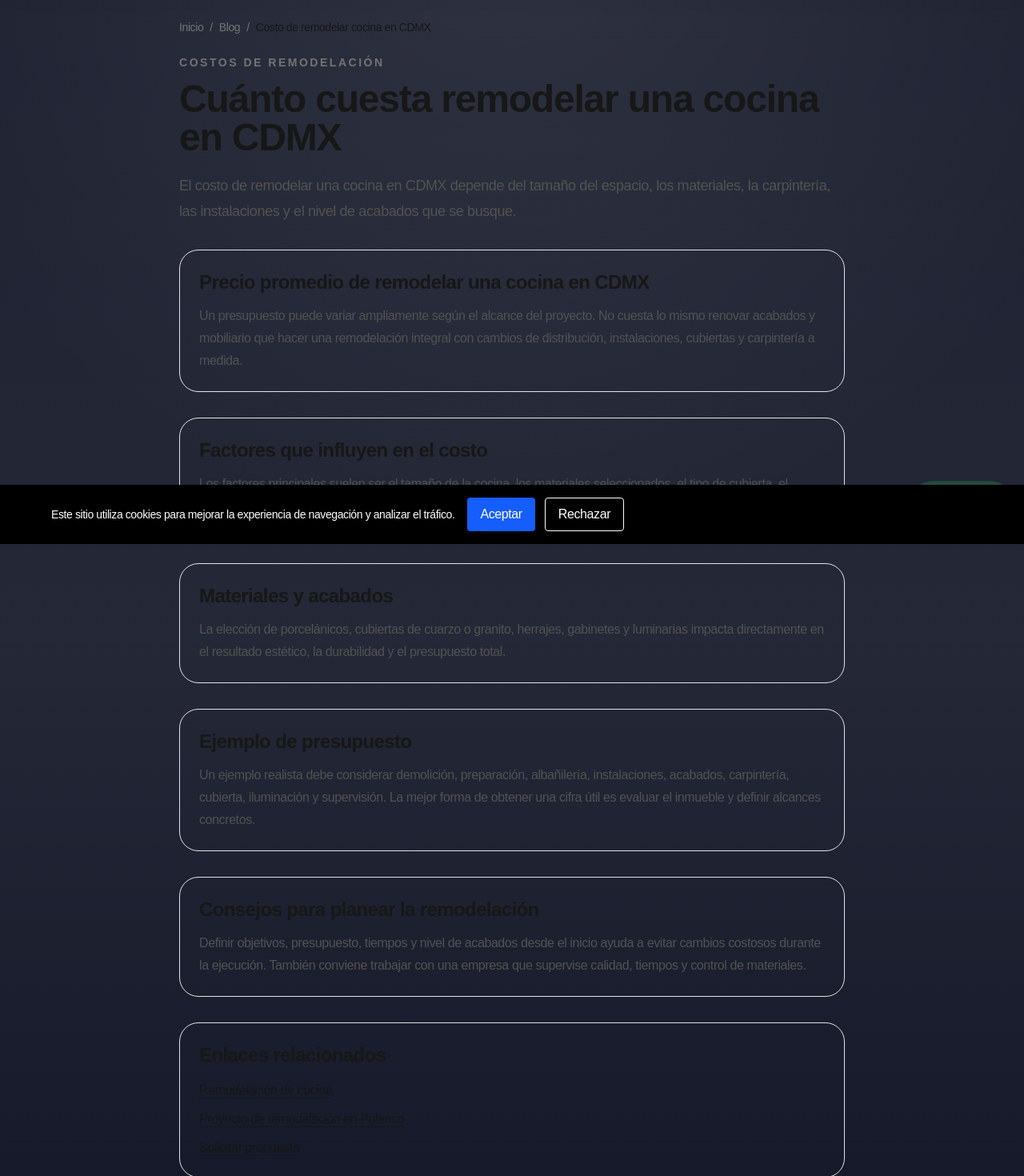
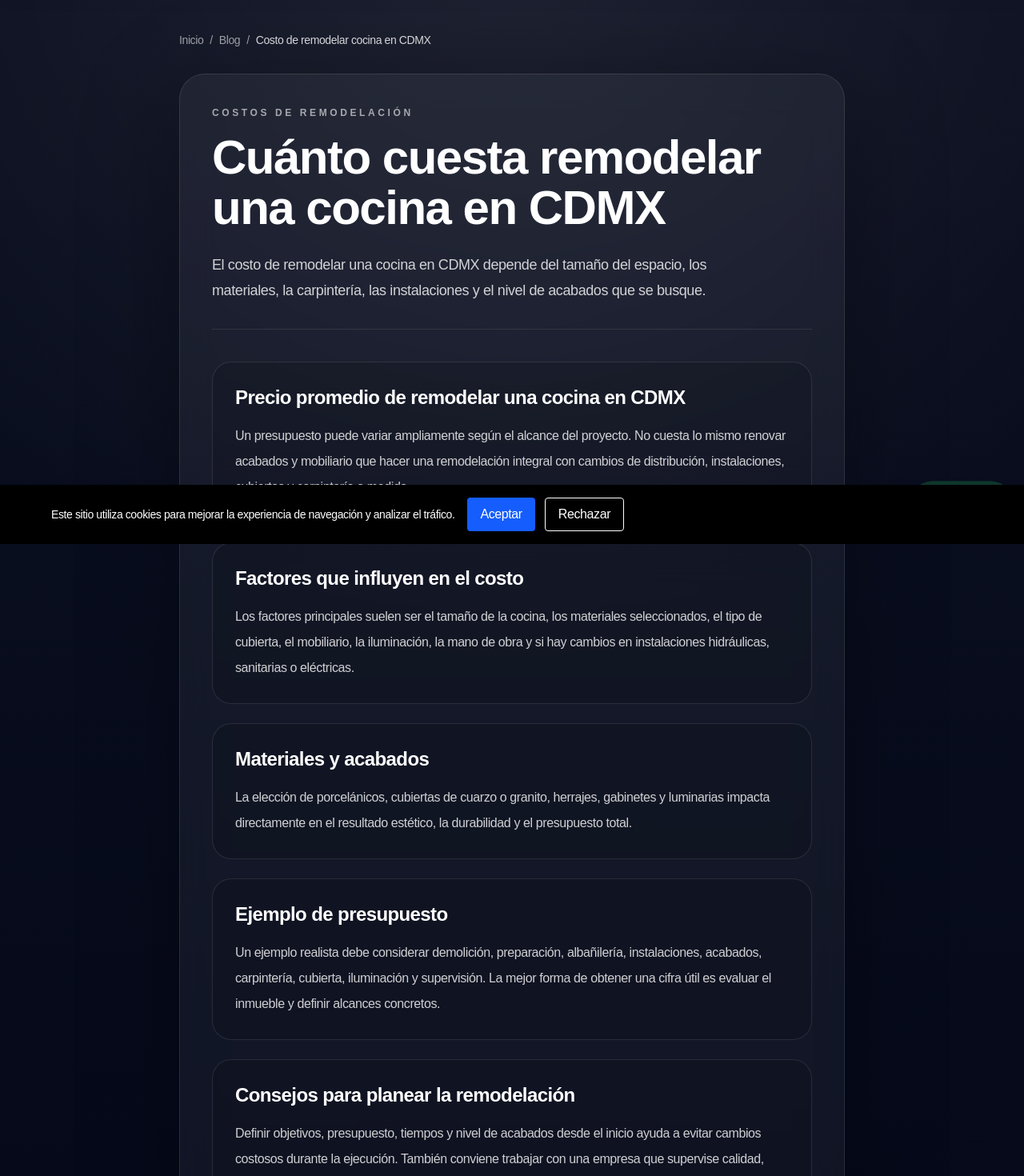
Before and after one commit to caprivara86/proyectaremodela, a Next.js app: page /blog/costo-remodelar-cocina-cdmx in a window 1280 px wide. Shown: the part 120-1590 px from the top of the page at 80% size. Built offline with nearby package versions, Linux system fonts and the light colour scheme.

Commit message:
fix(blog): encoding limpio + textos en blanco y contenido corregido

```diff
--- a/src/app/blog/costo-remodelar-cocina-cdmx/page.tsx
+++ b/src/app/blog/costo-remodelar-cocina-cdmx/page.tsx
@@ -12,84 +12,103 @@ export const metadata: Metadata = {
 
 export default function CostoRemodelarCocinaPage() {
   return (
-    <main className="bg-transparent text-neutral-900">
-      <section className="mx-auto max-w-4xl px-6 py-12 md:px-8 md:py-16">
-        <nav aria-label="Breadcrumb" className="mb-6 text-sm text-neutral-500">
+    <main className="relative overflow-hidden">
+      <div className="absolute inset-0 -z-20 bg-[radial-gradient(circle_at_top,rgba(255,255,255,0.12),transparent_30%),linear-gradient(180deg,#111827_0%,#0f172a_45%,#020617_100%)]" />
+      <div className="absolute inset-0 -z-10 bg-[linear-gradient(135deg,rgba(255,255,255,0.05),transparent_28%,transparent_72%,rgba(255,255,255,0.04))]" />
+
+      <section className="mx-auto max-w-4xl px-6 py-14 md:px-8 md:py-20">
+        <nav aria-label="Breadcrumb" className="mb-8 text-sm text-white/60">
           <ol className="flex flex-wrap items-center gap-2">
-            <li><Link href="/" className="hover:text-neutral-900">Inicio</Link></li>
+            <li><Link href="/" className="transition hover:text-white">Inicio</Link></li>
             <li>/</li>
-            <li><Link href="/blog" className="hover:text-neutral-900">Blog</Link></li>
+            <li><Link href="/blog" className="transition hover:text-white">Blog</Link></li>
             <li>/</li>
-            <li className="text-neutral-900">Costo de remodelar cocina en CDMX</li>
+            <li className="text-white/85">Costo de remodelar cocina en CDMX</li>
           </ol>
         </nav>
 
-        <article className="space-y-8">
-          <header>
-            <p className="mb-3 text-sm font-semibold uppercase tracking-[0.18em] text-neutral-500">
+        <article className="rounded-[32px] border border-white/10 bg-white/5 p-7 shadow-[0_30px_120px_rgba(0,0,0,0.35)] backdrop-blur-xl md:p-10">
+          <header className="border-b border-white/10 pb-8">
+            <p className="mb-4 text-xs font-semibold uppercase tracking-[0.30em] text-white/60">
               Costos de remodelación
             </p>
-            <h1 className="text-4xl font-semibold tracking-tight md:text-5xl">
+
+            <h1 className="max-w-3xl text-4xl font-semibold tracking-tight text-white md:text-6xl md:leading-[1.05]">
               Cuánto cuesta remodelar una cocina en CDMX
             </h1>
-            <p className="mt-5 text-lg leading-8 text-neutral-600">
+
+            <p className="mt-6 max-w-2xl text-lg leading-8 text-white/80">
               El costo de remodelar una cocina en CDMX depende del tamaño del espacio, los materiales,
               la carpintería, las instalaciones y el nivel de acabados que se busque.
             </p>
           </header>
 
-          <section className="rounded-3xl border border-neutral-200 p-6">
-            <h2 className="text-2xl font-semibold tracking-tight">Precio promedio de remodelar una cocina en CDMX</h2>
-            <p className="mt-3 leading-7 text-neutral-600">
+          <div className="mt-10 space-y-6">
+            <section className="rounded-3xl border border-white/10 bg-black/10 p-6 md:p-7">
+              <h2 className="text-2xl font-semibold tracking-tight text-white">
+                Precio promedio de remodelar una cocina en CDMX
+              </h2>
+              <p className="mt-4 leading-8 text-white/80">
                 Un presupuesto puede variar ampliamente según el alcance del proyecto. No cuesta lo mismo
                 renovar acabados y mobiliario que hacer una remodelación integral con cambios de distribución,
                 instalaciones, cubiertas y carpintería a medida.
               </p>
             </section>
 
-          <section className="rounded-3xl border border-neutral-200 p-6">
-            <h2 className="text-2xl font-semibold tracking-tight">Factores que influyen en el costo</h2>
-            <p className="mt-3 leading-7 text-neutral-600">
+            <section className="rounded-3xl border border-white/10 bg-black/10 p-6 md:p-7">
+              <h2 className="text-2xl font-semibold tracking-tight text-white">
+                Factores que influyen en el costo
+              </h2>
+              <p className="mt-4 leading-8 text-white/80">
                 Los factores principales suelen ser el tamaño de la cocina, los materiales seleccionados,
                 el tipo de cubierta, el mobiliario, la iluminación, la mano de obra y si hay cambios en
                 instalaciones hidráulicas, sanitarias o eléctricas.
               </p>
             </section>
 
-          <section className="rounded-3xl border border-neutral-200 p-6">
-            <h2 className="text-2xl font-semibold tracking-tight">Materiales y acabados</h2>
-            <p className="mt-3 leading-7 text-neutral-600">
+            <section className="rounded-3xl border border-white/10 bg-black/10 p-6 md:p-7">
+              <h2 className="text-2xl font-semibold tracking-tight text-white">
+                Materiales y acabados
+              </h2>
+              <p className="mt-4 leading-8 text-white/80">
                 La elección de porcelánicos, cubiertas de cuarzo o granito, herrajes, gabinetes y luminarias
                 impacta directamente en el resultado estético, la durabilidad y el presupuesto total.
               </p>
             </section>
 
-          <section className="rounded-3xl border border-neutral-200 p-6">
-            <h2 className="text-2xl font-semibold tracking-tight">Ejemplo de presupuesto</h2>
-            <p className="mt-3 leading-7 text-neutral-600">
+            <section className="rounded-3xl border border-white/10 bg-black/10 p-6 md:p-7">
+              <h2 className="text-2xl font-semibold tracking-tight text-white">
+                Ejemplo de presupuesto
+              </h2>
+              <p className="mt-4 leading-8 text-white/80">
                 Un ejemplo realista debe considerar demolición, preparación, albañilería, instalaciones,
                 acabados, carpintería, cubierta, iluminación y supervisión. La mejor forma de obtener una
                 cifra útil es evaluar el inmueble y definir alcances concretos.
               </p>
             </section>
 
-          <section className="rounded-3xl border border-neutral-200 p-6">
-            <h2 className="text-2xl font-semibold tracking-tight">Consejos para planear la remodelación</h2>
-            <p className="mt-3 leading-7 text-neutral-600">
+            <section className="rounded-3xl border border-white/10 bg-black/10 p-6 md:p-7">
+              <h2 className="text-2xl font-semibold tracking-tight text-white">
+                Consejos para planear la remodelación
+              </h2>
+              <p className="mt-4 leading-8 text-white/80">
                 Definir objetivos, presupuesto, tiempos y nivel de acabados desde el inicio ayuda a evitar
                 cambios costosos durante la ejecución. También conviene trabajar con una empresa que supervise
                 calidad, tiempos y control de materiales.
               </p>
             </section>
 
-          <section className="rounded-3xl border border-neutral-200 p-6">
-            <h2 className="text-2xl font-semibold tracking-tight">Enlaces relacionados</h2>
-            <ul className="mt-4 space-y-3">
-              <li><Link href="/remodelacion-residencial/cocina" className="underline underline-offset-4">Remodelación de cocina</Link></li>
-              <li><Link href="/proyectos/proyecto-remodelacion-polanco" className="underline underline-offset-4">Proyecto de remodelación en Polanco</Link></li>
-              <li><Link href="/contacto" className="underline underline-offset-4">Solicitar propuesta</Link></li>
+            <section className="rounded-3xl border border-white/10 bg-black/10 p-6 md:p-7">
+              <h2 className="text-2xl font-semibold tracking-tight text-white">
+                Enlaces relacionados
+              </h2>
+              <ul className="mt-4 space-y-3 text-white/85">
+                <li><Link href="/remodelacion-residencial/cocina" className="underline decoration-white/30 underline-offset-4 transition hover:text-white">Remodelación de cocina</Link></li>
+                <li><Link href="/proyectos/proyecto-remodelacion-polanco" className="underline decoration-white/30 underline-offset-4 transition hover:text-white">Proyecto de remodelación en Polanco</Link></li>
+                <li><Link href="/contacto" className="underline decoration-white/30 underline-offset-4 transition hover:text-white">Solicitar propuesta</Link></li>
               </ul>
             </section>
+          </div>
         </article>
       </section>
     </main>
--- a/src/app/blog/costo-remodelar-departamento-cdmx/page.tsx
+++ b/src/app/blog/costo-remodelar-departamento-cdmx/page.tsx
@@ -12,80 +12,101 @@ export const metadata: Metadata = {
 
 export default function CostoRemodelarDepartamentoPage() {
   return (
-    <main className="bg-transparent text-neutral-900">
-      <section className="mx-auto max-w-4xl px-6 py-12 md:px-8 md:py-16">
-        <nav aria-label="Breadcrumb" className="mb-6 text-sm text-neutral-500">
+    <main className="relative overflow-hidden">
+      <div className="absolute inset-0 -z-20 bg-[radial-gradient(circle_at_top,rgba(255,255,255,0.12),transparent_30%),linear-gradient(180deg,#111827_0%,#0f172a_45%,#020617_100%)]" />
+      <div className="absolute inset-0 -z-10 bg-[linear-gradient(135deg,rgba(255,255,255,0.05),transparent_28%,transparent_72%,rgba(255,255,255,0.04))]" />
+
+      <section className="mx-auto max-w-4xl px-6 py-14 md:px-8 md:py-20">
+        <nav aria-label="Breadcrumb" className="mb-8 text-sm text-white/60">
           <ol className="flex flex-wrap items-center gap-2">
-            <li><Link href="/" className="hover:text-neutral-900">Inicio</Link></li>
+            <li><Link href="/" className="transition hover:text-white">Inicio</Link></li>
             <li>/</li>
-            <li><Link href="/blog" className="hover:text-neutral-900">Blog</Link></li>
+            <li><Link href="/blog" className="transition hover:text-white">Blog</Link></li>
             <li>/</li>
-            <li className="text-neutral-900">Costo de remodelar departamento en CDMX</li>
+            <li className="text-white/85">Costo de remodelar departamento en CDMX</li>
           </ol>
         </nav>
 
-        <article className="space-y-8">
-          <header>
-            <p className="mb-3 text-sm font-semibold uppercase tracking-[0.18em] text-neutral-500">
+        <article className="rounded-[32px] border border-white/10 bg-white/5 p-7 shadow-[0_30px_120px_rgba(0,0,0,0.35)] backdrop-blur-xl md:p-10">
+          <header className="border-b border-white/10 pb-8">
+            <p className="mb-4 text-xs font-semibold uppercase tracking-[0.30em] text-white/60">
               Costos de remodelación
             </p>
-            <h1 className="text-4xl font-semibold tracking-tight md:text-5xl">
+
+            <h1 className="max-w-3xl text-4xl font-semibold tracking-tight text-white md:text-6xl md:leading-[1.05]">
               Cuánto cuesta remodelar un departamento en CDMX
             </h1>
-            <p className="mt-5 text-lg leading-8 text-neutral-600">
+
+            <p className="mt-6 max-w-2xl text-lg leading-8 text-white/80">
               El costo de remodelar un departamento en CDMX depende del metraje, el alcance del proyecto,
               la distribución, materiales, instalaciones y el nivel de acabados que se busque.
             </p>
           </header>
 
-          <section className="rounded-3xl border border-neutral-200 p-6">
-            <h2 className="text-2xl font-semibold tracking-tight">Precio promedio de remodelar un departamento en CDMX</h2>
-            <p className="mt-3 leading-7 text-neutral-600">
+          <div className="mt-10 space-y-6">
+            <section className="rounded-3xl border border-white/10 bg-black/10 p-6 md:p-7">
+              <h2 className="text-2xl font-semibold tracking-tight text-white">
+                Precio promedio de remodelar un departamento en CDMX
+              </h2>
+              <p className="mt-4 leading-8 text-white/80">
                 El presupuesto puede variar mucho entre una renovación superficial y una remodelación integral.
-              Cambiar pisos, cocina, baños, carpintería, pintura e instalaciones modifica considerablemente la inversión total.
+                Cambiar pisos, cocina, baños, carpintería, pintura e instalaciones modifica considerablemente
+                la inversión total.
               </p>
             </section>
 
-          <section className="rounded-3xl border border-neutral-200 p-6">
-            <h2 className="text-2xl font-semibold tracking-tight">Factores que influyen en el costo</h2>
-            <p className="mt-3 leading-7 text-neutral-600">
-              El metraje, el estado actual del inmueble, el nivel de intervención, la carpintería, los acabados,
-              la iluminación y los cambios en instalaciones eléctricas, hidráulicas o sanitarias suelen ser determinantes.
+            <section className="rounded-3xl border border-white/10 bg-black/10 p-6 md:p-7">
+              <h2 className="text-2xl font-semibold tracking-tight text-white">
+                Factores que influyen en el costo
+              </h2>
+              <p className="mt-4 leading-8 text-white/80">
+                El metraje, el estado actual del inmueble, el nivel de intervención, la carpintería,
+                los acabados, la iluminación y los cambios en instalaciones eléctricas, hidráulicas o sanitarias
+                suelen ser determinantes.
               </p>
             </section>
 
-          <section className="rounded-3xl border border-neutral-200 p-6">
-            <h2 className="text-2xl font-semibold tracking-tight">Materiales y acabados</h2>
-            <p className="mt-3 leading-7 text-neutral-600">
-              Pisos, recubrimientos, pintura, carpintería, cubiertas, luminarias y herrajes influyen tanto en
-              el presupuesto como en la percepción final del espacio y su durabilidad.
+            <section className="rounded-3xl border border-white/10 bg-black/10 p-6 md:p-7">
+              <h2 className="text-2xl font-semibold tracking-tight text-white">
+                Materiales y acabados
+              </h2>
+              <p className="mt-4 leading-8 text-white/80">
+                Pisos, recubrimientos, pintura, carpintería, cubiertas, luminarias y herrajes influyen tanto
+                en el presupuesto como en la percepción final del espacio y su durabilidad.
               </p>
             </section>
 
-          <section className="rounded-3xl border border-neutral-200 p-6">
-            <h2 className="text-2xl font-semibold tracking-tight">Ejemplo de presupuesto</h2>
-            <p className="mt-3 leading-7 text-neutral-600">
+            <section className="rounded-3xl border border-white/10 bg-black/10 p-6 md:p-7">
+              <h2 className="text-2xl font-semibold tracking-tight text-white">
+                Ejemplo de presupuesto
+              </h2>
+              <p className="mt-4 leading-8 text-white/80">
                 Una estimación realista debe considerar demolición, preparación, albañilería, instalaciones,
                 acabados, cocina, baños, carpintería, pintura, iluminación y supervisión de obra.
               </p>
             </section>
 
-          <section className="rounded-3xl border border-neutral-200 p-6">
-            <h2 className="text-2xl font-semibold tracking-tight">Consejos para planear la remodelación</h2>
-            <p className="mt-3 leading-7 text-neutral-600">
+            <section className="rounded-3xl border border-white/10 bg-black/10 p-6 md:p-7">
+              <h2 className="text-2xl font-semibold tracking-tight text-white">
+                Consejos para planear la remodelación
+              </h2>
+              <p className="mt-4 leading-8 text-white/80">
                 Antes de remodelar conviene definir prioridades, presupuesto, cronograma y nivel de acabados.
                 Una buena planeación ayuda a reducir desviaciones y mejorar el resultado final.
               </p>
             </section>
 
-          <section className="rounded-3xl border border-neutral-200 p-6">
-            <h2 className="text-2xl font-semibold tracking-tight">Enlaces relacionados</h2>
-            <ul className="mt-4 space-y-3">
-              <li><Link href="/remodelacion-residencial/departamento" className="underline underline-offset-4">Remodelación de departamentos</Link></li>
-              <li><Link href="/proyectos/proyecto-remodelacion-interlomas" className="underline underline-offset-4">Proyecto de remodelación en Interlomas</Link></li>
-              <li><Link href="/contacto" className="underline underline-offset-4">Solicitar propuesta</Link></li>
+            <section className="rounded-3xl border border-white/10 bg-black/10 p-6 md:p-7">
+              <h2 className="text-2xl font-semibold tracking-tight text-white">
+                Enlaces relacionados
+              </h2>
+              <ul className="mt-4 space-y-3 text-white/85">
+                <li><Link href="/remodelacion-residencial/departamento" className="underline decoration-white/30 underline-offset-4 transition hover:text-white">Remodelación de departamentos</Link></li>
+                <li><Link href="/proyectos/proyecto-remodelacion-interlomas" className="underline decoration-white/30 underline-offset-4 transition hover:text-white">Proyecto de remodelación en Interlomas</Link></li>
+                <li><Link href="/contacto" className="underline decoration-white/30 underline-offset-4 transition hover:text-white">Solicitar propuesta</Link></li>
               </ul>
             </section>
+          </div>
         </article>
       </section>
     </main>
--- a/src/app/blog/page.tsx
+++ b/src/app/blog/page.tsx
@@ -36,7 +36,7 @@ const posts = [
 
 export default function BlogPage() {
   return (
-    <main className="bg-transparent text-neutral-900">
+    <main className="bg-transparent text-white">
       <section className="border-b border-neutral-200 bg-[radial-gradient(circle_at_top,rgba(120,120,120,0.12),transparent_40%),linear-gradient(to_bottom,#fafafa,#ffffff)]">
         <div className="mx-auto max-w-6xl px-6 py-14 md:px-8 md:py-20">
           <div className="max-w-4xl">
@@ -72,10 +72,10 @@ export default function BlogPage() {
       <section className="mx-auto max-w-6xl px-6 py-12 md:px-8 md:py-16">
         <div className="mb-8 flex items-end justify-between gap-6">
           <div>
-            <p className="text-sm font-medium uppercase tracking-[0.18em] text-neutral-500">
+            <p className="text-sm font-medium uppercase tracking-[0.18em] text-white">
               Artículos destacados
             </p>
-            <h2 className="mt-2 text-2xl font-semibold tracking-tight text-neutral-950 md:text-3xl">
+            <h2 className="mt-2 text-2xl font-semibold tracking-tight text-white md:text-3xl">
               Contenido útil para decidir mejor
             </h2>
           </div>
@@ -94,7 +94,7 @@ export default function BlogPage() {
                 <p className="text-xs font-semibold uppercase tracking-[0.18em] text-neutral-500">
                   {post.category}
                 </p>
-                <span className="rounded-full border border-neutral-200 px-3 py-1 text-xs text-neutral-500 transition group-hover:border-neutral-300 group-hover:text-white/90">
+                <span className="rounded-full border border-neutral-200 px-3 py-1 text-xs text-neutral-500 transition group-hover:border-neutral-300 group-hover:text-neutral-700">
                   Leer guía
                 </span>
               </div>
--- a/src/app/remodelacion-residencial/cocina/page.tsx
+++ b/src/app/remodelacion-residencial/cocina/page.tsx
@@ -34,17 +34,17 @@ export default function RemodelacionCocinaPage() {
       ]}
       faq={[
         {
-          question: "¿Cuánto tarda una remodelación de cocina?",
+          question: "Ã‚¿Cuánto tarda una remodelación de cocina?",
           answer:
             "Depende del alcance, materiales y trabajos involucrados, pero una cocina bien planificada puede ejecutarse en etapas con control de tiempos y supervisión continua.",
         },
         {
-          question: "¿Se puede remodelar sin cambiar toda la distribución?",
+          question: "Ã‚¿Se puede remodelar sin cambiar toda la distribución?",
           answer:
             "Sí. Muchas cocinas se optimizan mejorando acabados, mobiliario, iluminación y funcionalidad sin intervenir toda la estructura.",
         },
         {
-          question: "¿Atienden proyectos en CDMX y Estado de México?",
+          question: "Ã‚¿Atienden proyectos en CDMX y Estado de México?",
           answer:
             "Sí. Proyecta atiende remodelaciones residenciales, comerciales y corporativas en CDMX y Estado de México.",
         },
```
Also changed, not shown: src/app/blog/costo-remodelar-bano-cdmx/page.tsx (+12 -12 lines), src/components/seo/SeoServicePage.tsx (+16 -16 lines), 1 other file (tests, documents, lock files or other folders). Lines whose indentation alone changed are shown as unchanged.
